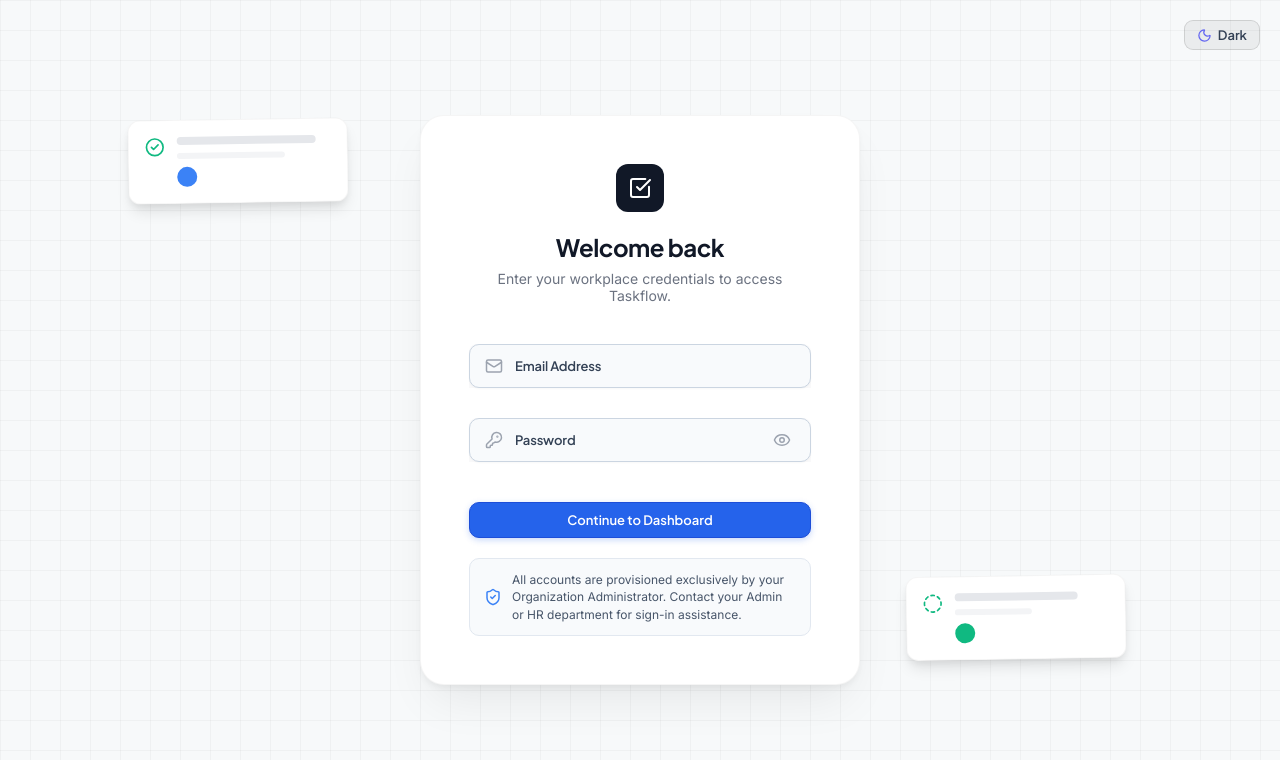
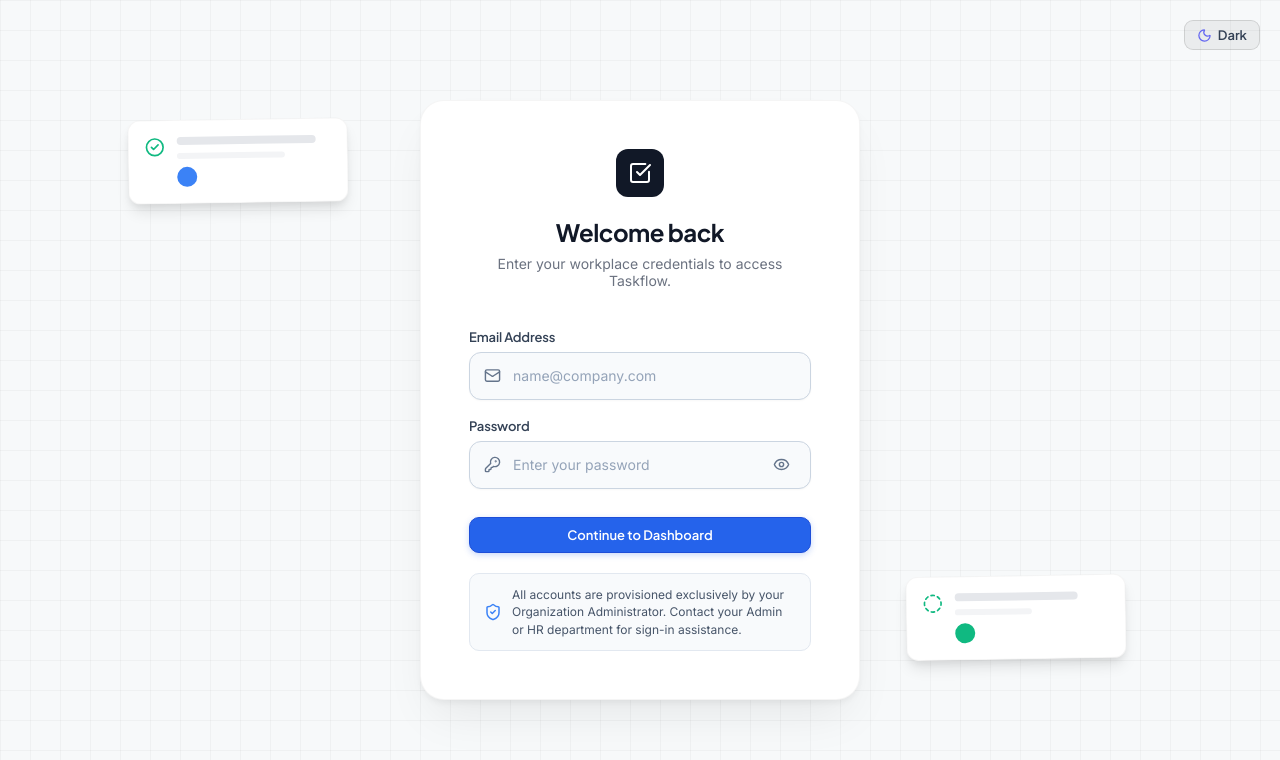
Before and after one commit to zeba1104/task_manager, a React (Create React App) app in the folder taskflow-frontend/: page / in a window 1280 px wide. Shown: the top 760 px of the page. Built offline with nearby package versions, Linux system fonts and the light colour scheme.

Commit message:
fix(auth): redesign login form layout with dedicated top labels to eliminate text overlap

```diff
--- a/taskflow-frontend/src/pages/Login.js
+++ b/taskflow-frontend/src/pages/Login.js
@@ -95,45 +95,52 @@ function Login() {
                     </motion.div>
                 )}
 
-                <form onSubmit={handleSubmit}>
-                    <div className="minimal-input-group">
-                        <div className="minimal-input-wrapper">
-                            <Mail className="minimal-input-icon" size={18} />
+                <form onSubmit={handleSubmit} className="minimal-login-form">
+                    <div className="login-form-field">
+                        <label htmlFor="email" className="login-field-label">
+                            Email Address
+                        </label>
+                        <div className="login-input-wrapper">
+                            <Mail className="login-field-icon" size={17} />
                             <input
                                 type="email"
                                 id="email"
                                 name="email"
-                                placeholder=" "
+                                placeholder="name@company.com"
                                 value={formData.email}
                                 onChange={handleChange}
                                 required
+                                className="login-input-control"
+                                autoComplete="username email"
                             />
-                            <label htmlFor="email">Email Address</label>
-                            <span className="minimal-input-line"></span>
                         </div>
                     </div>
 
-                    <div className="minimal-input-group">
-                        <div className="minimal-input-wrapper">
-                            <KeyRound className="minimal-input-icon" size={18} />
+                    <div className="login-form-field">
+                        <label htmlFor="password" className="login-field-label">
+                            Password
+                        </label>
+                        <div className="login-input-wrapper">
+                            <KeyRound className="login-field-icon" size={17} />
                             <input
                                 type={showPassword ? 'text' : 'password'}
                                 id="password"
                                 name="password"
-                                placeholder=" "
+                                placeholder="Enter your password"
                                 value={formData.password}
                                 onChange={handleChange}
                                 required
+                                className="login-input-control"
+                                autoComplete="current-password"
                             />
-                            <label htmlFor="password">Password</label>
-                            <span className="minimal-input-line"></span>
                             <button
                                 type="button"
-                                className="minimal-password-toggle"
+                                className="login-password-toggle-btn"
                                 onClick={() => setShowPassword(!showPassword)}
                                 aria-label="Toggle password visibility"
+                                title={showPassword ? 'Hide password' : 'Show password'}
                             >
-                                {showPassword ? <EyeOff size={18} /> : <Eye size={18} />}
+                                {showPassword ? <EyeOff size={17} /> : <Eye size={17} />}
                             </button>
                         </div>
                     </div>
```
Also changed, not shown: taskflow-frontend/src/index.css.
